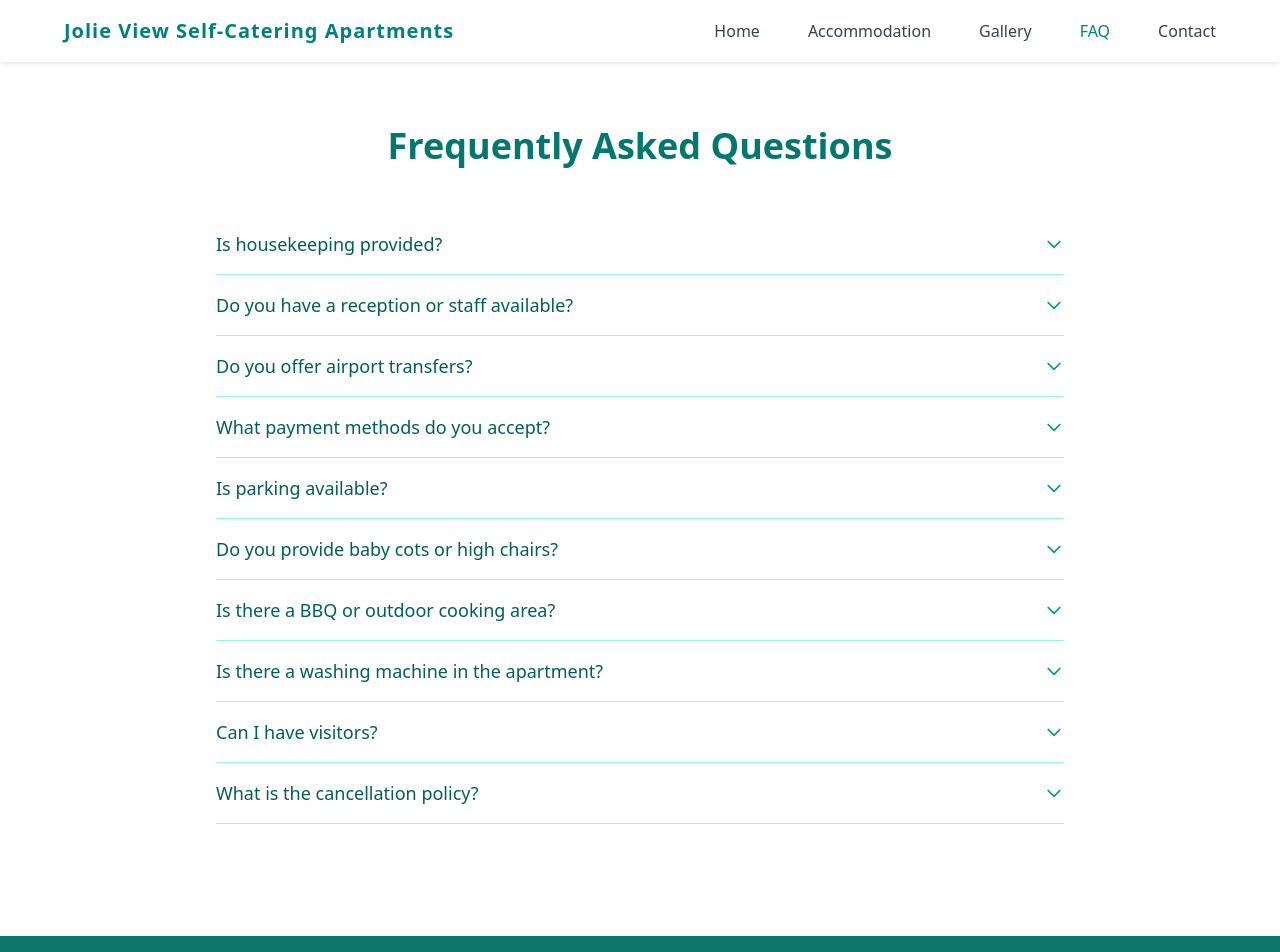
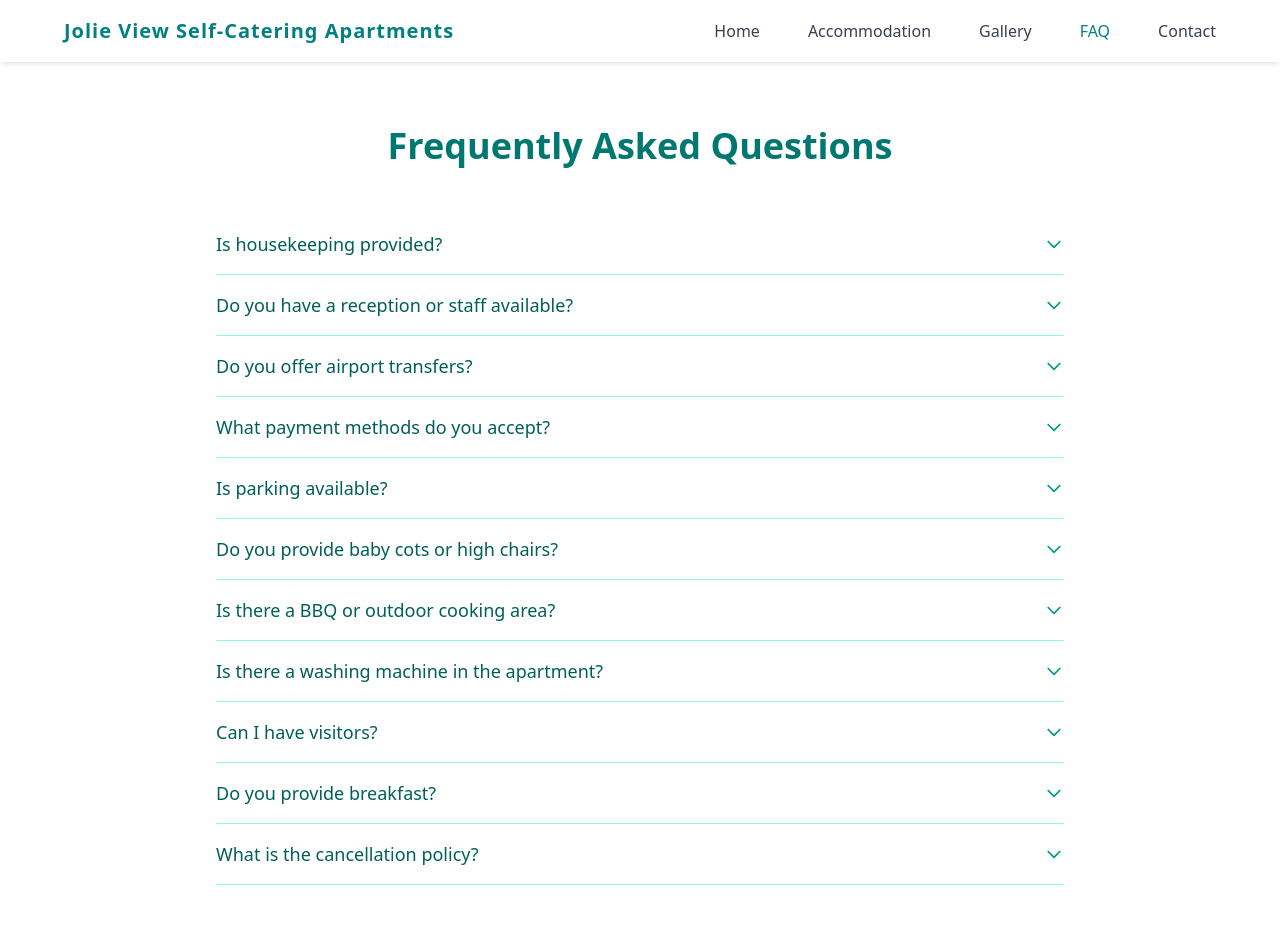
Before and after one commit to DovahSeb/jolieview-self-catering, an Angular app: page /faq in a window 1280 px wide. Shown: the top 952 px of the page. Built offline with nearby package versions, Linux system fonts and the light colour scheme.

Commit message:
Added a missing faq question/answer

```diff
--- a/src/app/features/components/faq/faq.component.ts
+++ b/src/app/features/components/faq/faq.component.ts
@@ -43,6 +43,10 @@ export class FaqComponent {
     },
     {
       question: 'Can I have visitors?',
+      answer: 'Yes, visitors are allowed. Please inform management in advance for security and safety reasons.'
+    },
+    {
+      question: 'Do you provide breakfast?',
       answer: 'We do not offer meals. However, a welcome pack with basic essentials can be arranged upon request.'
     },
     {
```
